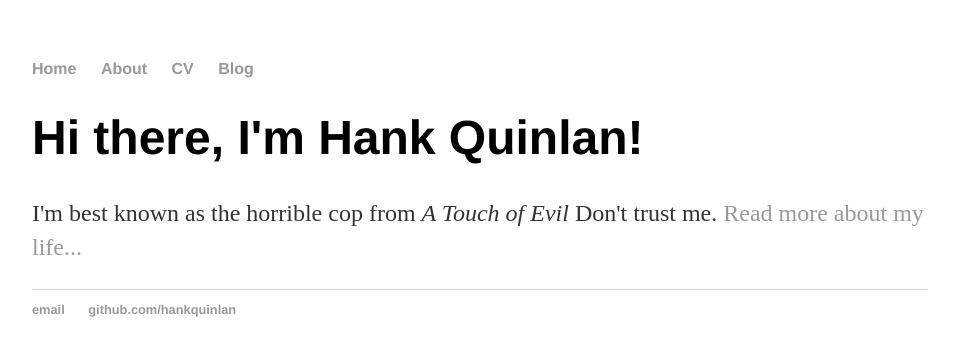
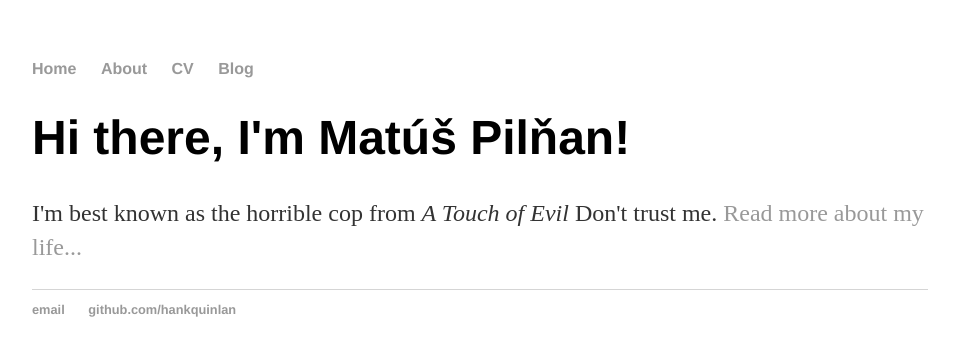
Before and after one commit to MatusPilnan/MatusPilnan.github.io, a Jekyll site: the page built from index.html, in a window 1280 px wide. Shown: the top 356 px of the page, without its empty margins (160-1115 px from the left). Built offline with Jekyll 4.4.1, drawn with Linux system fonts in a browser that asks for light colours.

Commit message:
Update index.html

```diff
--- a/index.html
+++ b/index.html
@@ -3,6 +3,6 @@ layout: default
 title: Hank Quinlan, Horrible Cop
 ---
 <div class="blurb">
-	<h1>Hi there, I'm Hank Quinlan!</h1>
+	<h1>Hi there, I'm Matúš Pilňan!</h1>
 	<p>I'm best known as the horrible cop from <em>A Touch of Evil</em> Don't trust me. <a href="/about">Read more about my life...</a></p>
 </div><!-- /.blurb -->
```
